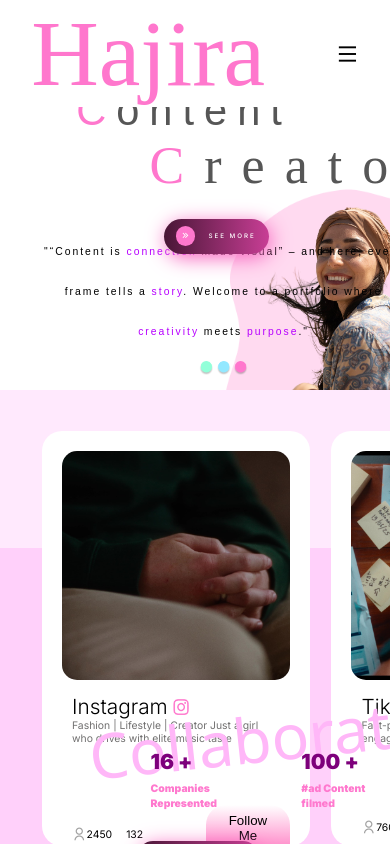
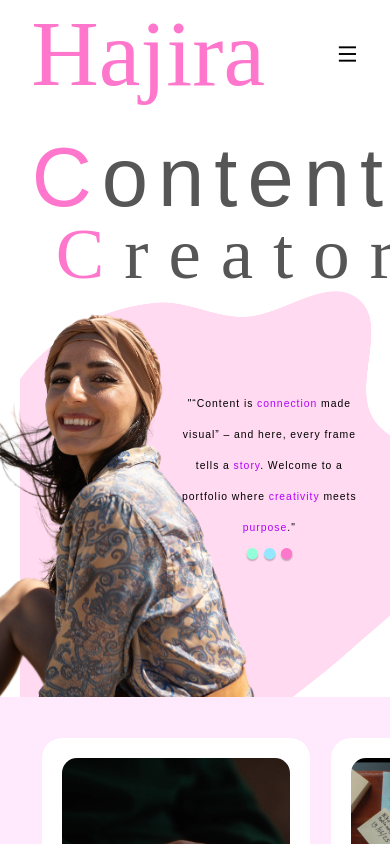
Before and after one commit to LebohangDev/HajiraPortfolio, a React (Vite) app in the folder hajiraPortfolio-Project/: page / in a window 390 px wide. Shown: the top 844 px of the page. Built offline with nearby package versions, Linux system fonts and the light colour scheme; some icons are missing; a web font is replaced by a local one.

Commit message:
some minor fixed + mobile hero section update

```diff
--- a/hajiraPortfolio-Project/src/Footer/Footer.module.css
+++ b/hajiraPortfolio-Project/src/Footer/Footer.module.css
@@ -5,7 +5,7 @@
     background-color: #FFD0FA;
     display: grid;
     grid-template-columns: 100%;
-    grid-template-rows: 1fr;
+    grid-template-rows: 100%;
 
     margin: 0 auto;
 
--- a/hajiraPortfolio-Project/src/Home/Home.jsx
+++ b/hajiraPortfolio-Project/src/Home/Home.jsx
@@ -96,10 +96,11 @@ function Home(){
                     <div className={styles.section2}>
                         <div className={styles.userImg}>
                             <img src="Images/Hajira/hajiraHome.png" alt="" />
-                            <div className={styles.blob}>
+
+
+                        </div>
+                        <div className={styles.blob}>
                                 <img src="Images/Hajira/background-Blob.png" alt="" />
-
-                            </div>
 
                         </div>
 
--- a/hajiraPortfolio-Project/src/Home/Home.module.css
+++ b/hajiraPortfolio-Project/src/Home/Home.module.css
@@ -101,7 +101,7 @@
 .homeContainer .heroSection .heroContainer .section1  .title{
     line-height: 2rem;
     position: relative;
-    z-index: 1000;
+    z-index: 2;
 
 
 }
@@ -284,7 +284,7 @@
     width: 100%;
     height: 100%;
     position: relative;
-    top: 20%;
+   bottom: 90%;
     right: 4%;
 
 
@@ -1004,7 +1004,7 @@
 
     .homeContainer{
 
-    grid-template-rows: 8% 4% 40rem 1fr ;
+    grid-template-rows: 60rem;
 
 
 
@@ -1012,12 +1012,13 @@
 
 .homeContainer .heroSection{
    display: grid;
-   grid-template-columns: 1fr;
+
 
    margin: 0 auto;
    width: 100%;
    height: 100%;
    position: relative;
+   padding-top: 10%;
 
 
 
@@ -1027,27 +1028,36 @@
 }
 
 .homeContainer .heroSection .heroContainer{
+
+
     display: grid;
-   position: relative;
-   width: fit-content;
-   justify-items: center;
-    grid-template-columns: 1fr;
-    grid-template-rows: 10rem auto;
+    grid-template-rows: 15rem auto;
     margin: 0 auto;
-    justify-items: center;
+    right: 5% ;
+    position: relative;
+
 
 }
 
 
 .homeContainer .heroSection .heroContainer .section1{
+    width: 50rem;
+    grid-area: 1/1;
+    display: flex;
 
 }
 
 
 
+.homeContainer .heroSection .heroContainer .section1 .title{
+
+    left: 4%;
+}
+
+
 .homeContainer .heroSection .heroContainer .section1 .title h1:nth-child(1){
 
-    font-size: 4rem;
+    font-size: 8rem;
 
 
 
@@ -1058,7 +1068,8 @@
 
 .homeContainer .heroSection .heroContainer .section1 .title h1:nth-child(2){
 
-    font-size: 5rem;
+    font-size: 7rem;
+    left: 6.5%;
 
 
 
@@ -1067,34 +1078,79 @@
 }
 
 .homeContainer .heroSection .heroContainer .section2{
-    grid-column: 1;
+    grid-area: 2/1;
+    display: grid;
 }
 
 
 
+
+.homeContainer .heroSection .heroContainer .section2 .userImg{
+    left: 0%;
+    top: 0%;
+}
+
+
 .homeContainer .heroSection .heroContainer .section2 .userImg img{
 
-
-    height: 30rem;
+    left: -50%;
+    height: 45rem;
 
 
 }
 
 
+.homeContainer .heroSection .heroContainer .section2 .blob{
+    position: relative;
+    bottom: 90%;
+    left: 4%;
+
+
+
+}
 
 
 .homeContainer .heroSection .heroContainer .section2 .blob img{
 
 
-    height: 30rem;
+    height: 40rem;
+    width: 40rem;
+
+
 
 
 }
 
 .homeContainer .heroSection .heroContainer .section3{
-    grid-column: 1;
+
+    grid-area: 2/2;
+    display: flex;
+    flex-direction: column;
+    top: 14%;
 }
 
+
+.homeContainer .heroSection .heroContainer .section3 .userQuote{
+    right: 14%;
+
+}
+
+.homeContainer .heroSection .heroContainer .section3 .userQuote p {
+    width: 60%;
+    position: relative;
+    text-align: center;
+    font-size: 1rem;
+    line-height: 3rem;
+    letter-spacing: 1px;
+
+}
+
+
+.homeContainer .heroSection .heroContainer .section3 .dots{
+    right: 34%;
+    position: relative;
+
+}
 
 .homeContainer .heroSection .sakura_Tree{
     display: none;
--- a/hajiraPortfolio-Project/src/index.css
+++ b/hajiraPortfolio-Project/src/index.css
@@ -29,6 +29,7 @@
   grid-template-columns: 100%;
   grid-template-rows: 7rem 1fr 48vh;
   height: 100%;
+  width: 100%;
   margin: 0 auto;
 
   overflow-y: scroll;
```
